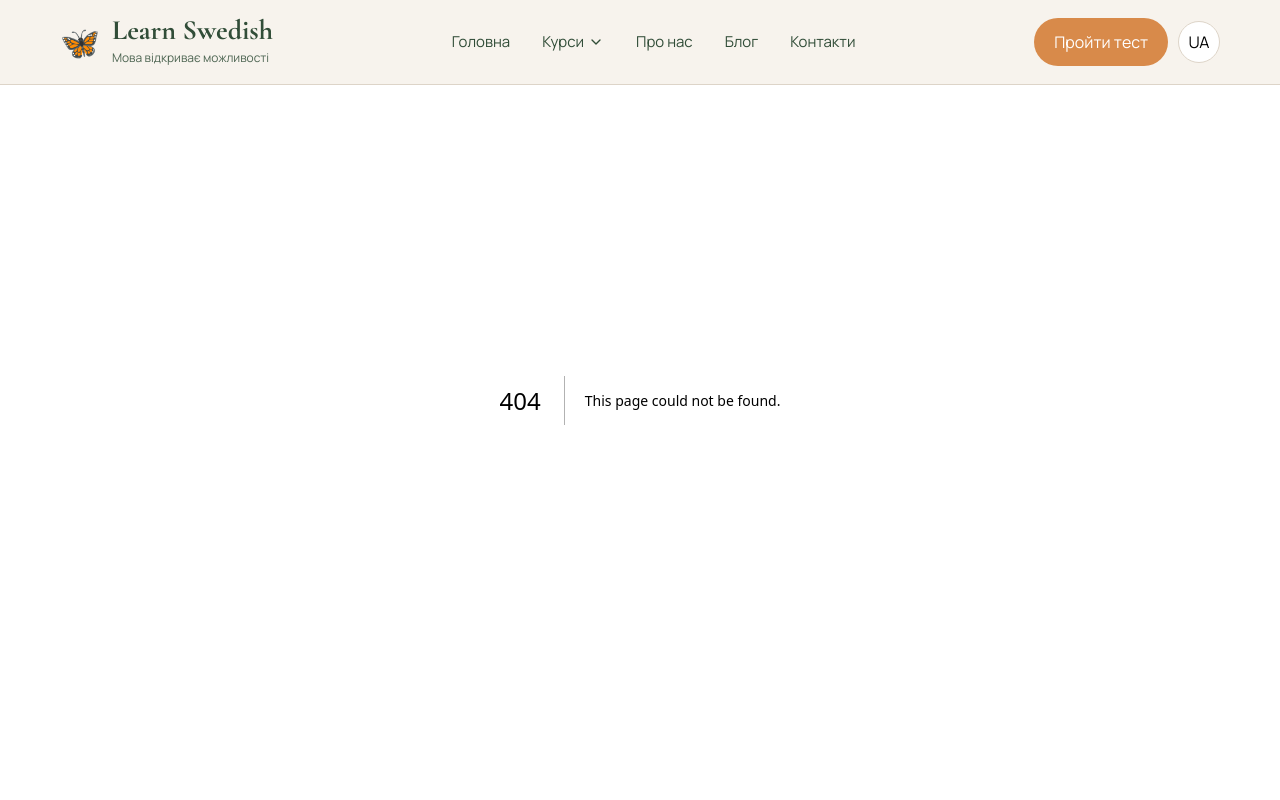
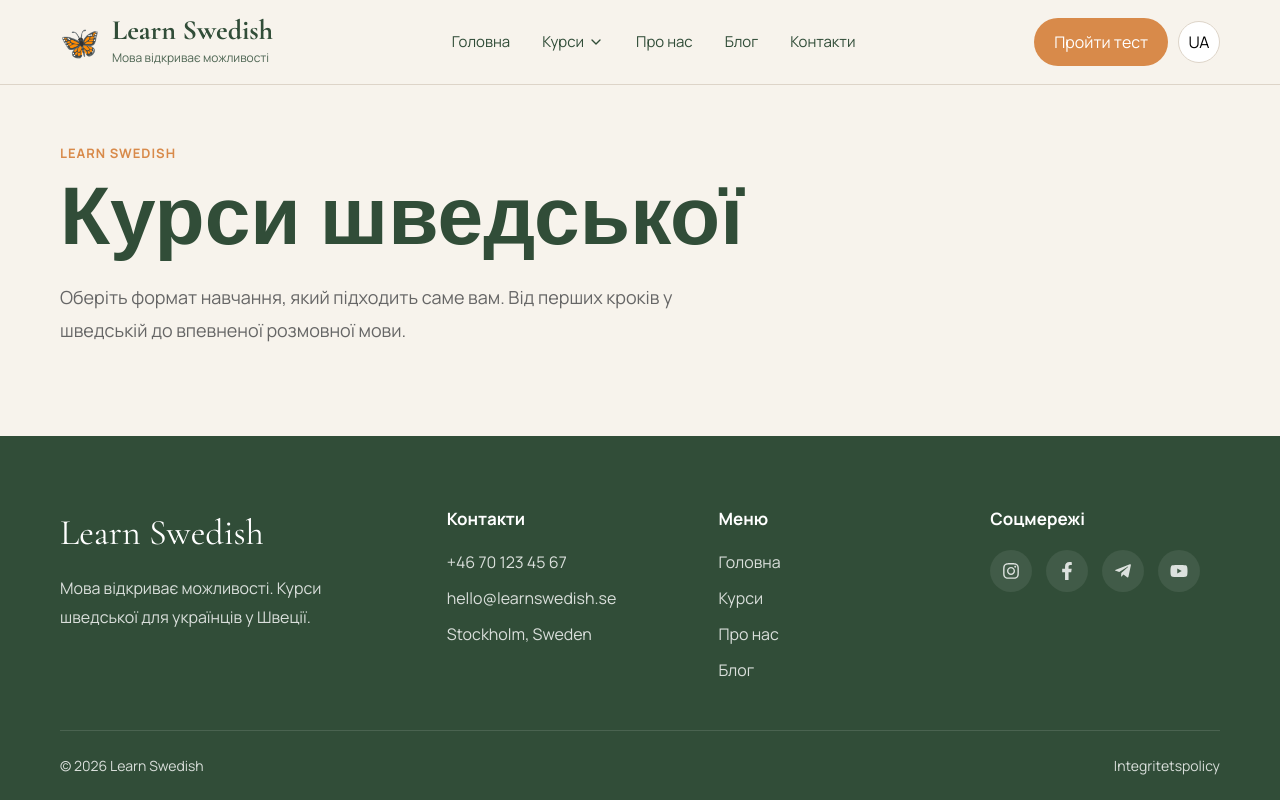
Before and after one commit to LiliiaDud/learn-swedish, a Next.js app: page /courses in a window 1280 px wide. Before the commit this address had no page. Shown: the top 800 px of the page. Built offline with nearby package versions, Linux system fonts and the light colour scheme.

Commit message:
feat: add courses page structure

```diff
--- /dev/null
+++ b/src/app/courses/courses.module.scss
@@ -0,0 +1,35 @@
+@use "../../styles/variables" as *;
+
+.hero {
+  padding: 140px 0 90px;
+  background: $background;
+}
+
+.content {
+  max-width: 760px;
+}
+
+.eyebrow {
+  display: inline-block;
+  margin-bottom: 16px;
+  color: $accent;
+  font-size: 13px;
+  font-weight: 700;
+  text-transform: uppercase;
+  letter-spacing: 1px;
+}
+
+.title {
+  font-family: var(--font-cormorant);
+  color: $primary;
+  font-size: clamp(52px, 7vw, 82px);
+  line-height: 0.95;
+  margin-bottom: 24px;
+}
+
+.description {
+  max-width: 650px;
+  color: $text-light;
+  font-size: 18px;
+  line-height: 1.8;
+}
--- /dev/null
+++ b/src/app/courses/page.tsx
@@ -0,0 +1,23 @@
+import Container from "@/components/shared/Container";
+import styles from "./courses.module.scss";
+
+export default function CoursesPage() {
+  return (
+    <main>
+      <section className={styles.hero}>
+        <Container>
+          <div className={styles.content}>
+            <span className={styles.eyebrow}>Learn Swedish</span>
+
+            <h1 className={styles.title}>Курси шведської</h1>
+
+            <p className={styles.description}>
+              Оберіть формат навчання, який підходить саме вам. Від перших
+              кроків у шведській до впевненої розмовної мови.
+            </p>
+          </div>
+        </Container>
+      </section>
+    </main>
+  );
+}
```
